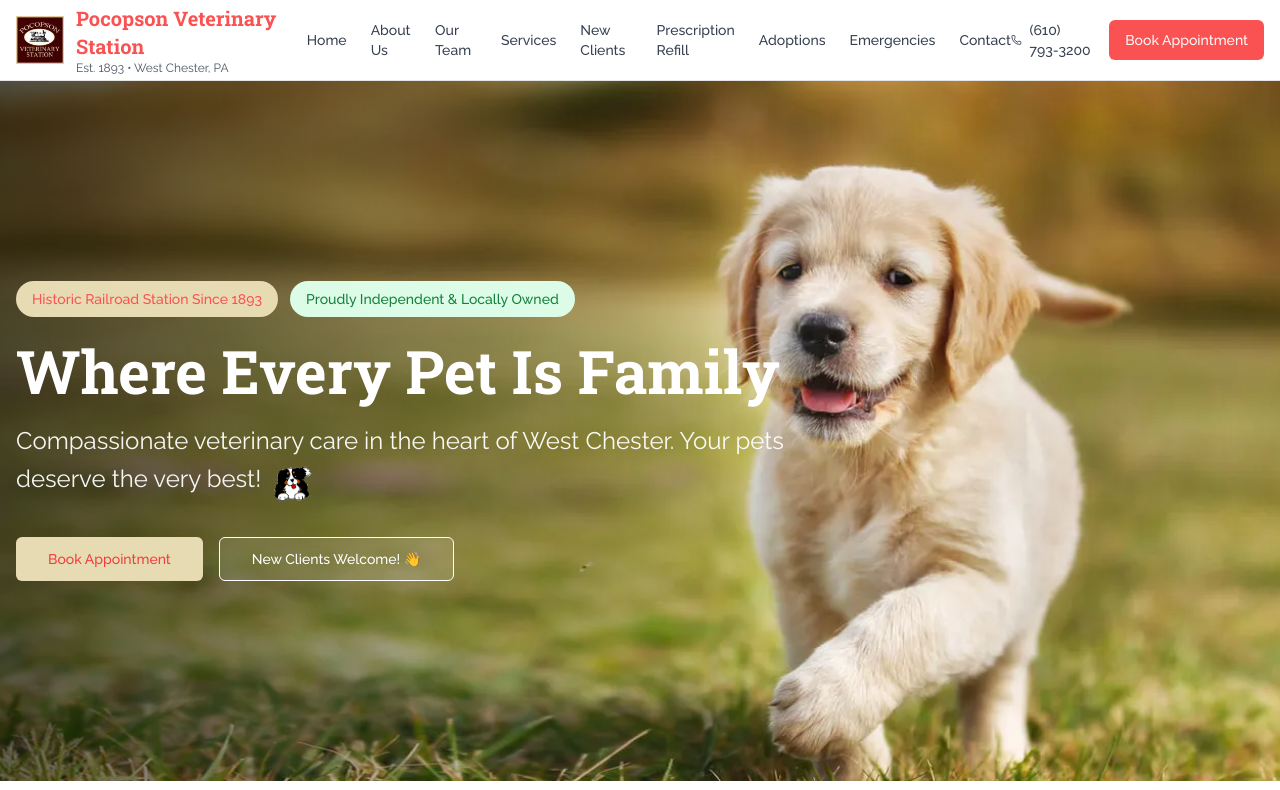
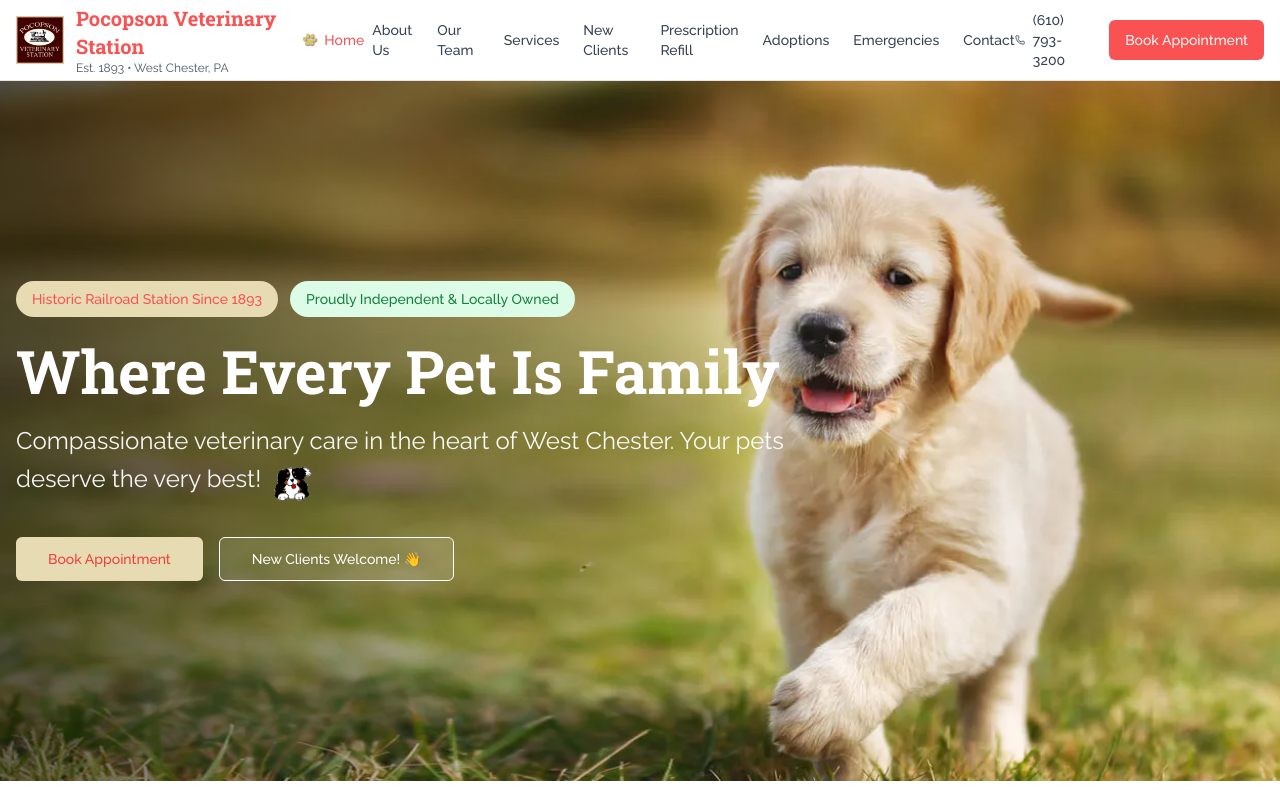
Before and after one commit to luccadimario/pocopsonvetstation, a Next.js app: page / in a window 1280 px wide. Shown: the top 790 px of the page. Built offline with nearby package versions, Linux system fonts and the light colour scheme.

Commit message:
added paw showing where youre at

```diff
--- a/components/layout/header.tsx
+++ b/components/layout/header.tsx
@@ -3,6 +3,7 @@
 import Link from "next/link";
 import Image from "next/image";
 import { useState } from "react";
+import { usePathname } from "next/navigation";
 import { Menu, Phone, X } from "lucide-react";
 import { Button } from "@/components/ui/button";
 import { navigation } from "@/config/navigation";
@@ -10,6 +11,12 @@ import { siteConfig } from "@/config/site";
 
 export function Header() {
   const [mobileMenuOpen, setMobileMenuOpen] = useState(false);
+  const pathname = usePathname();
+
+  const isActive = (href: string) => {
+    if (href === "/") return pathname === "/";
+    return pathname.startsWith(href);
+  };
 
   return (
     <header className="sticky top-0 z-50 w-full border-b bg-white/95 backdrop-blur supports-[backdrop-filter]:bg-white/80">
@@ -40,8 +47,19 @@ export function Header() {
             <Link
               key={item.name}
               href={item.href}
-              className="text-sm font-medium text-gray-700 transition-colors hover:text-burgundy-500"
+              className={`text-sm font-medium transition-colors hover:text-burgundy-500 flex items-center gap-1.5 ${
+                isActive(item.href) ? "text-burgundy-500" : "text-gray-700"
+              }`}
             >
+              {isActive(item.href) && (
+                <Image
+                  src="/images/placeholders/paw.png"
+                  alt=""
+                  width={16}
+                  height={16}
+                  className="flex-shrink-0"
+                />
+              )}
               {item.name}
             </Link>
           ))}
@@ -84,9 +102,20 @@ export function Header() {
               <Link
                 key={item.name}
                 href={item.href}
-                className="text-base font-medium text-gray-700 hover:text-burgundy-500"
+                className={`text-base font-medium hover:text-burgundy-500 flex items-center gap-2 ${
+                  isActive(item.href) ? "text-burgundy-500" : "text-gray-700"
+                }`}
                 onClick={() => setMobileMenuOpen(false)}
               >
+                {isActive(item.href) && (
+                  <Image
+                    src="/images/placeholders/paw.png"
+                    alt=""
+                    width={18}
+                    height={18}
+                    className="flex-shrink-0"
+                  />
+                )}
                 {item.name}
               </Link>
             ))}
```
Also changed, not shown: public/images/placeholders/paw.png (added).
